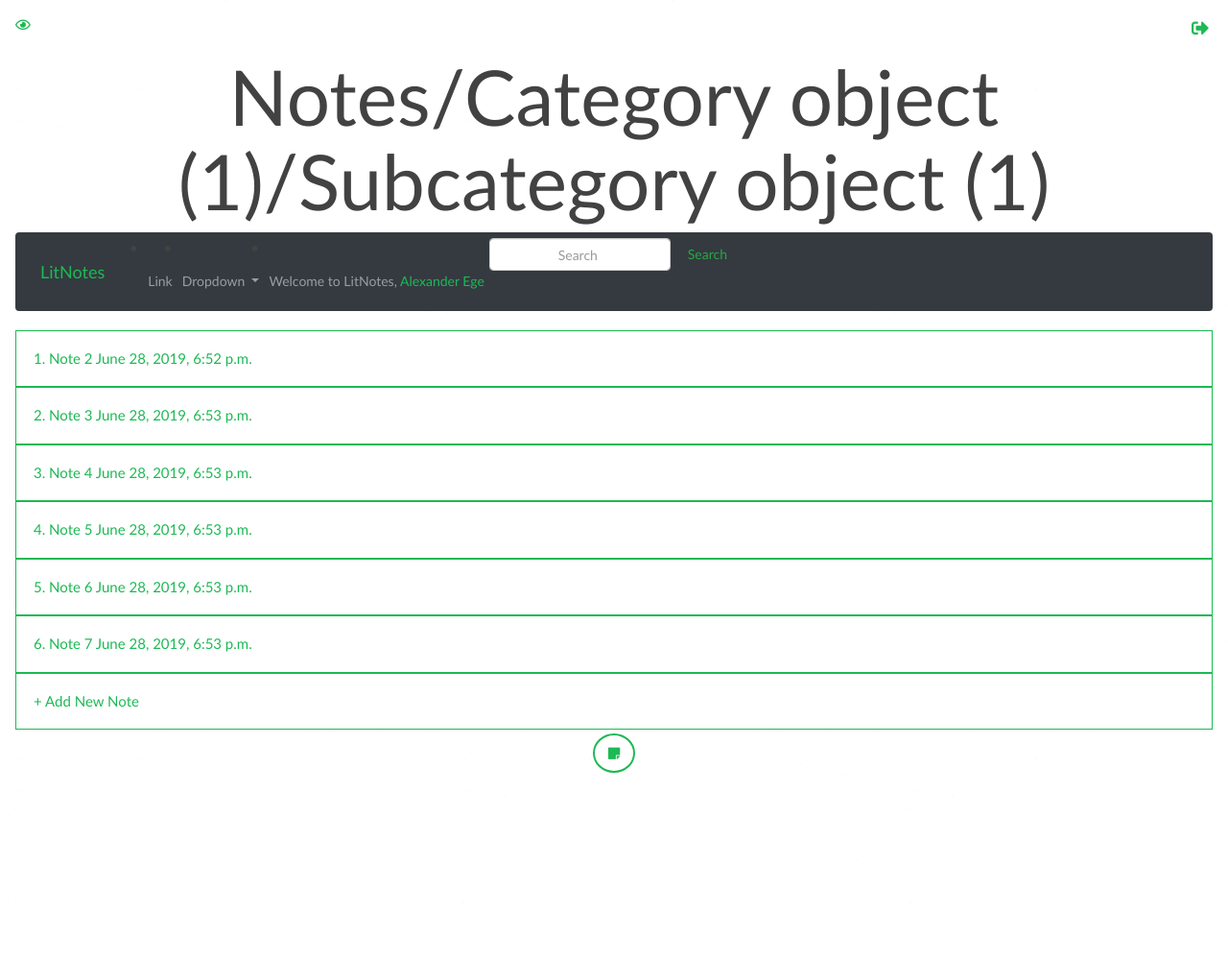
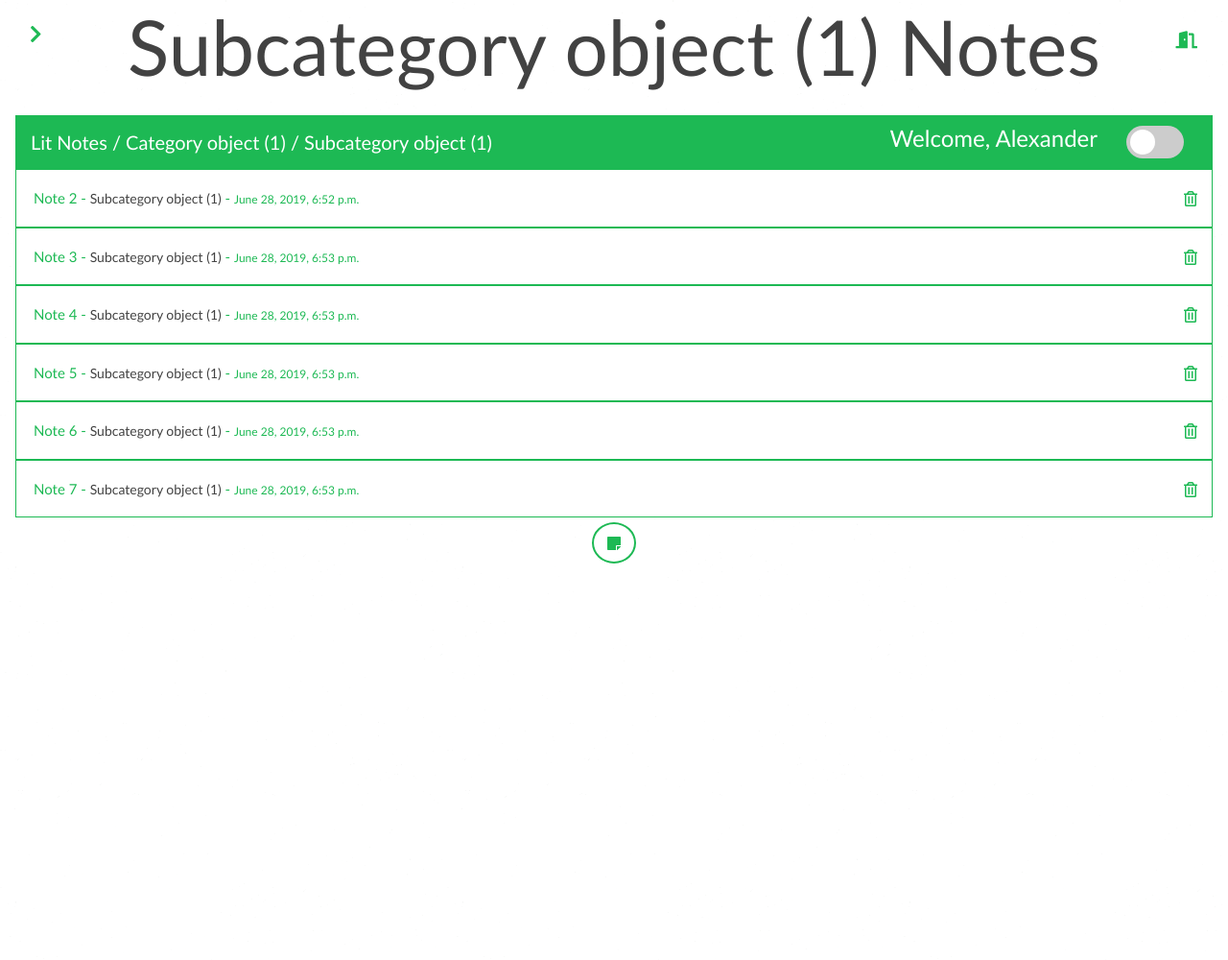
Before and after one commit to alexege/LitNotes, a Django app: template apps/notes_app/templates/notes_app/view.html in a window 1280 px wide. Shown: the whole page at 96% size. Run offline with Django 3.2, Linux system fonts and the light colour scheme; the template is opened without the code that fills it: values that come from a table or form of the project are taken from there, others are empty; data comes from the database, SQL or seed files in the repository; both versions use the stored data as it was after the commit; parts of the project's set-up code (start-up, migrations or seed data) failed here and were passed over; some libraries are stand-ins or nearby versions.

Commit message:
Presentable project

```diff
--- a/apps/login_app/templates/login_app/public.html
+++ b/apps/login_app/templates/login_app/public.html
@@ -17,9 +17,9 @@
             <div class="center">
                 <div class="honey">
                     <h1 class="text-dark">We believe </h1>
-                    <h1 class="text-dark">in notes,</h1>
-                    <h1 class="text-dark">that's why </h1>
-                    <h1 class="text-dark">we got litnotes.</h1>
+                    <h1 class="text-dark">in notes.</h1>
+                    <h1 class="text-dark">That's why, </h1>
+                    <h1 class="text-dark">we have litnotes.</h1>
                 </div>
                 <a class="btn btn-success move"href="/public">Register Now!</a>
             </div>
--- a/apps/notes_app/models.py
+++ b/apps/notes_app/models.py
@@ -5,7 +5,7 @@ class Note(models.Model):
     title = models.CharField(max_length=255)
     category = models.CharField(max_length=255)
     form = models.CharField(max_length=255)
-    content = models.TextField()
+    content = models.TextField() #Should likely remove this
     created_at = models.DateTimeField(auto_now_add=True)
     updated_at = models.DateTimeField(auto_now=True)
 
--- a/apps/notes_app/static/notes_app/css/style.css
+++ b/apps/notes_app/static/notes_app/css/style.css
@@ -145,6 +145,7 @@ body {
 
 .add_cat_button {
   border: 1px solid var(--heading-color);
+  color: var(--heading-color);
 }
 
 .selection {
@@ -415,6 +429,22 @@ position: relative;
   position: absolute;
   right: 2rem;
   top: 2rem;
+}
+
+.logout:hover {
+  font-size: 18px;
+  color: var(--primary-color);
+  position: absolute;
+  right: 2rem;
+  top: 2rem;
+}
+
+.welcome {
+  position: absolute;
+  right: 120px;
+  color: white;
+  /* right: 5rem;
+  top: 2rem; */
 }
 
 .new_category_add_box{
@@ -432,7 +462,7 @@ position: relative;
 input[type="text"], textarea {
   border: 1px solid var(--heading-color);
   background-color: var(--bg-color);
-  color: white;
+  color: var(--font-color);
 }
 
 .home-button {
@@ -618,6 +650,11 @@ html { -ms-overflow-style: none; }
   font-size: 12px;
 }
 
+.show_category {
+  font-size: 14px;
+  color: var(--font-color);
+}
+
 ul li::before {
   content: "\2022";
   color: var(--font-color);
--- a/apps/notes_app/templates/notes_app/view.html
+++ b/apps/notes_app/templates/notes_app/view.html
@@ -9,16 +9,16 @@
     <link rel="stylesheet" href="{% static 'notes_app\css\style.css' %}">
     <link href="https://use.fontawesome.com/releases/v5.8.2/css/all.css" rel="stylesheet">
 
+    <!-- Bootstrap 4 javascript -->
+    <script src="https://code.jquery.com/jquery-3.3.1.slim.min.js" integrity="sha384-q8i/X+965DzO0rT7abK41JStQIAqVgRVzpbzo5smXKp4YfRvH+8abtTE1Pi6jizo" crossorigin="anonymous"></script>
+    <script src="https://cdnjs.cloudflare.com/ajax/libs/popper.js/1.14.7/umd/popper.min.js" integrity="sha384-UO2eT0CpHqdSJQ6hJty5KVphtPhzWj9WO1clHTMGa3JDZwrnQq4sF86dIHNDz0W1" crossorigin="anonymous"></script>
+    <script src="https://stackpath.bootstrapcdn.com/bootstrap/4.3.1/js/bootstrap.min.js" integrity="sha384-JjSmVgyd0p3pXB1rRibZUAYoIIy6OrQ6VrjIEaFf/nJGzIxFDsf4x0xIM+B07jRM" crossorigin="anonymous"></script>
 
-    <!-- Dropdown menu -->
-    <link rel="stylesheet" href="https://maxcdn.bootstrapcdn.com/bootstrap/3.4.0/css/bootstrap.min.css">
-    <script src="https://ajax.googleapis.com/ajax/libs/jquery/3.4.1/jquery.min.js"></script>
-    <script src="https://maxcdn.bootstrapcdn.com/bootstrap/3.4.0/js/bootstrap.min.js"></script>
-
-    <title>{{category}}/{{subcategory}}</title>
+    <title>{{category}} Notes</title>
 </head>
 <body>
   <div class="wrapper">
+
 <div class="master-container">
 <!-- Playing with random color generator -->
 <!-- <div id="colorpad" style="width: 200px; height: 200px; background-color: #000;"></div>
@@ -26,17 +26,17 @@
 
   <!-- Logout Button -->
   <a href="/logout">
-    <i class="fas fa-sign-out-alt logout"></i>
+    <!-- <i class="fas fa-sign-out-alt logout"></i> -->
+    <i class="fas fa-door-open logout"></i>
   </a>
 
   <!-- Side Navbar -->
   <div id="mySidenav" class="sidenav">
-    <a href="/dashboard" class="home-button">
-        <i class="fas fa-home"></i>
-    </a>
-
     <h2 class="categories-title">Categories</h2>
     <!-- <a href="javascript:void(0)" class="closebtn" onclick="closeNav()">&times;</a> -->
+
+    <a href="/dashboard"><i class="fas fa-home home-button"></i></a>
+
 
         <!-- Dynamically display categories -->
         {% for category in list_of_categories %}
@@ -53,17 +53,16 @@
               {% if category.id == subcategory.parent.id %}
                 <div class="subcategory-container">
                   <div class="left">
-                    <a href="/notes/view/{{category.name}}/{{subcategory.name}}">
-                      {{subcategory.name}}
-                    </a>
+                    <a href="/notes/view/{{category.name}}/{{subcategory.name}}">{{subcategory.name}}</a>
                   </div>
                   <div class="right">
-                    <a href="#">
-                      <div class="category-right">
-                        <a href="delete_sub_category/{{subcategory.id}}">
-                          <i class="fas fa-minus category-trashcan"></i>
-                        </a>
-                      </div>
+                    <!-- <a href="#"> -->
+                      <!-- <div class="category-right"> -->
+                        <a href="/notes/delete_sub_category/{{subcategory.id}}">
+                          <!-- <i class="fas fa-minus category-trashcan"></i>       -->
+                          <i class="fas fa-ban delete-item"></i>
+                        <!-- </a> -->
+                      <!-- </div> -->
                     </a>
                   </div>
                 </div>
@@ -71,14 +70,14 @@
             {% endfor %}
 
               <!-- Subcategory Add Form -->
-              <form action="/notes/create_sub_category/{{category.id}}" method="POST">
+              <form action="/notes/create_subcategory_from_view/{{category.name}}/{{subcategory}}/{{category.id}}" method="POST">
                 {% csrf_token %}
                 <div class="subcategory_add">
                   <div class="left">
                     <div class="input-group">
-                      <input type="text" class="form-control input-sm" placeholder="add subcategory" name="subcategory-name">
+                      <input type="text" class="form-control form-control-sm" placeholder="add subcategory" name="subcategory-name">
                       <div class="input-group-btn">
-                        <button class="btn btn-danger btn-sm" type="submit"><i class="glyphicon glyphicon-plus"></i></button>
+                        <button type="submit" class="btn btn-sm add_cat_button"><i class="fas fa-plus-circle"></i></button>
                       </div>
                     </div>
                   </div>
@@ -91,7 +90,7 @@
 
         <!-- Category Trash Button -->
         <div class="category-right">
-          <a href="delete_category/{{category.id}}">
+          <a href="/notes/delete_category/{{category.id}}">
             <i class="far fa-trash-alt category-trashcan"></i>
           </a>
         </div>
@@ -109,14 +108,16 @@
   </div> -->
 
   <!-- Category Add Form -->
-  <form action="/notes/add_category" method="POST">
+  <form action="/notes/add_category_from_view/{{category}}/{{subcategory}}" method="POST">
     {% csrf_token %}
     <div class="subcategory_add">
       <div class="left">
         <div class="input-group">
-          <input type="text" class="form-control input-sm" placeholder="add subcategory" name="category-name">
+          <input type="text" class="form-control form-control-sm" placeholder="add category" name="category-name">
           <div class="input-group-btn">
-            <button class="btn btn-danger btn-sm" type="submit"><i class="glyphicon glyphicon-plus"></i></button>
+            <button class="btn btn-sm add_cat_button" type="submit">
+                <i class="fas fa-plus-circle add_button"></i>
+            </button>
           </div>
         </div>
       </div>
@@ -124,86 +125,82 @@
   </form>
 
   </div>
+
+  <div class="header">
+    <h1>{{subcategory}} Notes</h1>
+  </div>
   <div id="main">
 
-        <div class="toggle_side_nav">
+    <!-- Toggle Sidebar -->
       <a href="#" onclick="openNav()" class="toggle_a_tag">
-            <div id="toggle_button">
-              <i class="far fa-eye" id="toggle_button"></i>
+        <div id="toggle_button" class="toggle_eye">
+          <!-- <i class="far fa-eye toggle_side_nav" id="toggle_button"></i> -->
+          <i class="fas fa-chevron-right" id="toggle_button"></i>
         </div>
       </a>
-        </div>
 
-        <div class="header">
-            <h1>Notes/{{category}}/{{subcategory}}</h1>
-        </div>
-
-        <nav class="navbar sticky-top navbar-expand-lg navbar-dark bg-dark">
-          <a class="navbar-brand" href="#"><span class="spotify-green">LitNotes</span></a>
-          <button class="navbar-toggler" type="button" data-toggle="collapse" data-target="#navbarSupportedContent" aria-controls="navbarSupportedContent" aria-expanded="false" aria-label="Toggle navigation">
+      <!-- Top Navbar -->
+      <nav class="navbar navbar-expand-lg navbar-custom sticky-top">
+          <a class="navbar-brand" href="/notes">Lit Notes / {{category}} / {{subcategory}}</a>
+          <h4 class="welcome">Welcome, {{current_user.first_name}}</h4>
+          <button class="navbar-toggler" type="button" data-toggle="collapse" data-target="#navbarText" aria-controls="navbarText" aria-expanded="false" aria-label="Toggle navigation">
             <span class="navbar-toggler-icon"></span>
           </button>
-          <div class="collapse navbar-collapse" id="navbarSupportedContent">
-            <ul class="navbar-nav mr-auto">
-              <li class="nav-item">
-                <a class="nav-link" href="#">Link</a>
-              </li>
-              <li class="nav-item dropdown">
-                <a class="nav-link dropdown-toggle" href="#" id="navbarDropdown" role="button" data-toggle="dropdown" aria-haspopup="true" aria-expanded="false">
-                  Dropdown
-                </a>
-                <div class="dropdown-menu" aria-labelledby="navbarDropdown">
-                  <a class="dropdown-item" href="#">Action</a>
-                  <a class="dropdown-item" href="#">Another action</a>
-                  <div class="dropdown-divider">wfwf</div>
-                  <a class="dropdown-item" href="#">Something else here</a>
+          <!-- Toggle Switch Start -->
+          <div class="switch-box-container">
+          <div class="switch-box">
+              <label class="theme-switch" for="checkbox">
+                  <input type="checkbox" id="checkbox"/>
+                  <div class="slider round"></div>
+              </label>
           </div>
-                <li class="nav-item">
-                  <a class="nav-link" href="#">Welcome to LitNotes, <span class="spotify-green">{{logged_in_user_obj.first_name}} {{logged_in_user_obj.last_name}}</span></a>
-                </li>
-              </li>
-            </ul>
-            <form class="form-inline my-2 my-lg-0">
-              <input class="form-control mr-sm-2" type="search" placeholder="Search" aria-label="Search">
-              <button class="btn btn-outline-success my-2 my-sm-0" type="submit">Search</button>
-            </form>
         </div>
       </nav>
 
-        <!-- Notes -->
+    <!-- Hamburger Notes -->
     {% for note in list_of_category_notes %}
-        <button class="accordion">{{note.id}}. {{note.title}} {{note.created_at}}</button>
+    <a href="/notes/delete_note_from_view/{{category}}/{{subcategory}}/{{note.id}}" class="right"><i class="far fa-trash-alt inline trashcan-note"></i></a>
+    <div class="accordion">
+      <div>{{note.title}} - <span class="show_category">{{subcategory}}</span> - <span class="updated_at">{{note.updated_at}}</span></div>
+    </div>
       <div class="panel-default">
         <div class="panel-content relative-container">
-              <p class="inline">{{note.content}}</p>
-              <p>Category: {{note.category}}</p>
-              <p>form: {{note.form}}</p>
-              <p>Created_at: {{note.created_at}}</p>
-              <p>Updated_at: {{note.updated_at}}</p>
-              <a href="delete_note/{{note.id}}"><i class="far fa-trash-alt inline trashcan"></i></a>
+          <!-- start -->
+          <ul class="notes_ul">
+              {% for category in subcontents %}
+                {% if category.parent.id == note.id %}
+                <li class="notes_li">
+                  {{category.content}}
+                  <a href="/notes/delete_subcontent_from_view/{{category}}/{{subcategory}}/{{category.id}}"><i class="far fa-trash-alt notes_trashcan"></i></a>
+                </li>
+                {% endif %}
+              {% endfor %}
+              <form action="/notes/append_note_from_view/{{category}}/{{subcategory}}/{{note.id}}" method="POST">
+                {% csrf_token %}
+                <textarea class="form-control text_area" rows="5" name="new_subnote_text"></textarea>
+                <button class="submit_button">Add Note</button>
+              </form>
+            </ul>
+          <!-- end -->
         </div>
       </div>
     {% endfor %}
 
       <!-- Create a new note -->
-      <button class="accordion">+ Add New Note</button>
-      <div class="panel-default">
-        <div class="panel-content">
-          <div>
+      <!-- <button class="accordion">+ Add New Note</button> -->
+      <!-- <div class="panel-default"> -->
+        <!-- <div class="panel-content"> -->
+          <!-- <div> -->
 
             <!-- Start -->
-            <div class="new_note">
-                <form action="/notes/add_note/{{category}}/{{subcategory}}" method="POST">
+            <!-- <div class="new_note"  style="display: none;"> -->
+                <form action="/notes/add_note_from_view/{{category}}/{{subcategory}}" method="POST" id="toggle_new_note" class="add_notes_table_container">
                   {% csrf_token %}
-                  <table class="table table-striped">
-                    <thead>
-                      <tr>
-                        <th class="note_header">Add a new Note</th>
-                      </tr>
-                    </thead>
+                  <table class="table table-hover add_notes_table">
                     <tr>
                       <td>
-                        <input type="text" name="note-title">
+                        <!-- <label for="note-title">Title</label> -->
+                        <input type="text" id="note-title" name="note-title" placeholder="Title">
                       </td>
                     </tr>
                     <tr>
@@ -212,9 +209,9 @@
                       </td>
                     </tr>
                     <tr>
-                      <td>
-                        Category
-                        <select name="note-category">
+                      <td class="category_td">
+                        <h5>Category</h5>
+                        <select name="note-category" class="form-control selection">
                           <option value="All_Notes">All_Notes</option>
                           {% for category in list_of_sub_categories %}
                           <option value="{{category.name}}">{{category.name}}</option>
@@ -224,42 +221,21 @@
                     </tr>
                     <tr>
                       <td>
-                          <div>
-                            <h3>Style/Format</h3>
-                            <label>
-                              <input type="checkbox" class="radio" value="1" name="note-form" />Var1</label>
-                            <label>
-                              <input type="checkbox" class="radio" value="1" name="note-form" />Var2</label>
-                            <label>
-                              <input type="checkbox" class="radio" value="1" name="note-form" />Var3</label>
-                          </div>
-                      </td>
-                    </tr>
-                    <tr>
-                      <td>
-                          <input type="radio" name="radio_answer" value="Big" />Big
-                          <input type="radio" name="radio_answer" value="Medium" />Medium
-                          <input type="radio" name="radio_answer" value="Small" />Small
-                          <input type="radio" name="radio_answer" value="Standard"/>Standard
-                      </td>
-                    </tr>
-                    <tr>
-                      <td>
-                        <button class="btn btn-success">Submit</button>
+                        <button class="submit_button">Submit</button>
                       </td>
                     </tr>
                   </table>
                 </form>
-              </div>
+              <!-- </div> -->
             <!-- End -->
 
-          </div>
-        </div>
-      </div>
+          <!-- </div> -->
+        <!-- </div> -->
+      <!-- </div> -->
 
       <!-- Add a note category button-->
       <div class="add_note">
-          <a href="/notes/">
+          <a href="#" onclick="toggle_new_note()">
             <i class="fas fa-sticky-note" ></i>
           </a>
       </div>
@@ -277,23 +253,63 @@
       <!-- <h2>Sidenav Push Example</h2>
       <p>Click on the element below to open the side navigation menu, and push this content to the right.</p> -->
       <!-- <span style="font-size:30px;cursor:pointer" onclick="openNav()">&#9776; open</span> -->
+
     </div>
   </div>
-</div>
+
 <script>
 
-// // Random color generator
-// function getRandomColor() {
-//   var letters = '0123456789ABCDEF';
-//   var color = '#';
-//   for (var i = 0; i < 6; i++) {
-//     color += letters[Math.floor(Math.random() * 16)];
-//   }
-//   return color;
-// }
-// function setRandomColor() {
-//   $("#colorpad").css("background-color", getRandomColor());
-// }
+// Toggle add note button
+function toggle_new_note() {
+var x = document.getElementById("toggle_new_note");
+if (x.style.display === "block") {
+  x.style.display = "none";
+} else {
+  x.style.display = "block";
+}
+  // document.getElementById('title_input').focus();
+}
+
+// Toggle Dark/Light Mode
+const toggleSwitch = document.querySelector('.theme-switch input[type="checkbox"]');
+
+function switchTheme(e) {
+    if (e.target.checked) {
+        document.documentElement.setAttribute('data-theme', 'dark');
+        localStorage.setItem('theme', 'dark');
+    }
+    else {
+        document.documentElement.setAttribute('data-theme', 'light');
+        localStorage.setItem('theme', 'light');
+    }
+}
+
+toggleSwitch.addEventListener('change', switchTheme, false);
+
+//Add
+const currentTheme = localStorage.getItem('theme') ? localStorage.getItem('theme') : null;
+
+if (currentTheme) {
+    document.documentElement.setAttribute('data-theme', currentTheme);
+
+    if (currentTheme === 'dark') {
+        toggleSwitch.checked = true;
+    }
+}
+
+
+// Random color generator
+function getRandomColor() {
+  var letters = '0123456789ABCDEF';
+  var color = '#';
+  for (var i = 0; i < 6; i++) {
+    color += letters[Math.floor(Math.random() * 16)];
+  }
+  return color;
+}
+function setRandomColor() {
+  $("#colorpad").css("background-color", getRandomColor());
+}
 
 // accordion javascript
 var acc = document.getElementsByClassName("accordion");
@@ -311,22 +327,22 @@ for (i = 0; i < acc.length; i++) {
   });
 }
 
-
 //Side Nav Script
 var toggle = true;
 function openNav() {
   if (toggle){
-    document.getElementById("toggle_button").innerHTML='<i class="far fa-eye-slash" id="toggle_button"></i>';
+    document.getElementById("toggle_button").innerHTML='<i class="fas fa-chevron-left" id="toggle_button"></i>';
     document.getElementById("mySidenav").style.width = "250px";
     document.getElementById("main").style.marginLeft = "250px";
     toggle = false;
   } else {
-    document.getElementById("toggle_button").innerHTML='<i class="far fa-eye" id="toggle_button"></i>';
+    document.getElementById("toggle_button").innerHTML='<i class="fas fa-chevron-right" id="toggle_button"></i>';
     document.getElementById("mySidenav").style.width = "0";
     document.getElementById("main").style.marginLeft= "0";
     toggle = true;
   }
 }
 </script>
+</div>
 </body>
 </html>
--- a/apps/notes_app/urls.py
+++ b/apps/notes_app/urls.py
@@ -4,13 +4,21 @@ urlpatterns = [
     url(r'^$', views.index),
     url(r'^add_note$', views.add_note),
     url(r'^add_note/(?P<category>[\w\s]+)/(?P<subcategory>[\w\s]+)$', views.add_note_from_view),
+    url(r'^add_note_from_view/(?P<category>[\w\s]+)/(?P<subcategory>[\w\s]+)$', views.add_note_from_view),
     url(r'^append_note/(?P<id>\d+)$', views.append_note),
+    # url(r'^append_note/(?P<category>[\w\s]+)/(?P<subcategory>[\w\s]+)/(?P<id>\d+)$', views.append_note_from_view),
     url(r'^add_category$', views.add_category),
+    url(r'^add_category_from_view/(?P<category>[\w\s]+)/(?P<subcategory>[\w\s]+)$', views.add_category_from_view),
     url(r'^delete_category/(?P<id>\d+)$', views.delete_category),
     url(r'^delete_sub_category/(?P<id>\d+)$', views.delete_sub_category),
     url(r'^delete_subcontent/(?P<id>\d+)$', views.delete_subcontent),
+    url(r'^delete_subcontent_from_view/(?P<category>[\w\s]+)/(?P<subcategory>[\w\s]+)/(?P<id>\d+)$', views.delete_subcontent_from_view),
     url(r'^delete_note/(?P<id>\d+)$', views.delete_note),
+    url(r'^delete_note_from_view/(?P<category>[\w\s]+)/(?P<subcategory>[\w\s]+)/(?P<id>\d+)$', views.delete_note_from_view),
     url(r'^create_sub_category/(?P<id>\d+)$', views.create_sub_category),
+    url(r'^create_subcategory_from_view/(?P<category>[\w\s]+)/(?P<subcategory>[\w\s]+)/(?P<id>\d+)$', views.create_subcategory_from_view),
+    url(r'^append_note_from_view/(?P<category>[\w\s]+)/(?P<subcategory>[\w\s]+)/(?P<id>\d+)$', views.append_note_from_view),
+    url(r'^append_note_from_view(?P<id>\d+)$', views.append_note_from_view),
     url(r'^view/(?P<category>[\w\s]+)/(?P<subcategory>[\w\s]+)$', views.view_sub_category),
     url(r'^logout$', views.logout),
 ]
```
Also changed, not shown: other parts of apps/notes_app/static/notes_app/css/style.css (+22 -7 lines), apps/login_app/static/login_app/css/Log.css (+19 -6 lines), apps/login_app/templates/login_app/index.html (+9 -7 lines), apps/notes_app/templates/notes_app/dashboard.html (+17 -16 lines), apps/notes_app/views.py (+43 -13 lines), apps/login_app/migrations/0001_initial.py, apps/login_app/static/login_app/images/Register_bg.jpg (added), apps/login_app/static/login_app/images/Register_bg_gs.png (added), db.sqlite3. Lines whose indentation alone changed are shown as unchanged.
